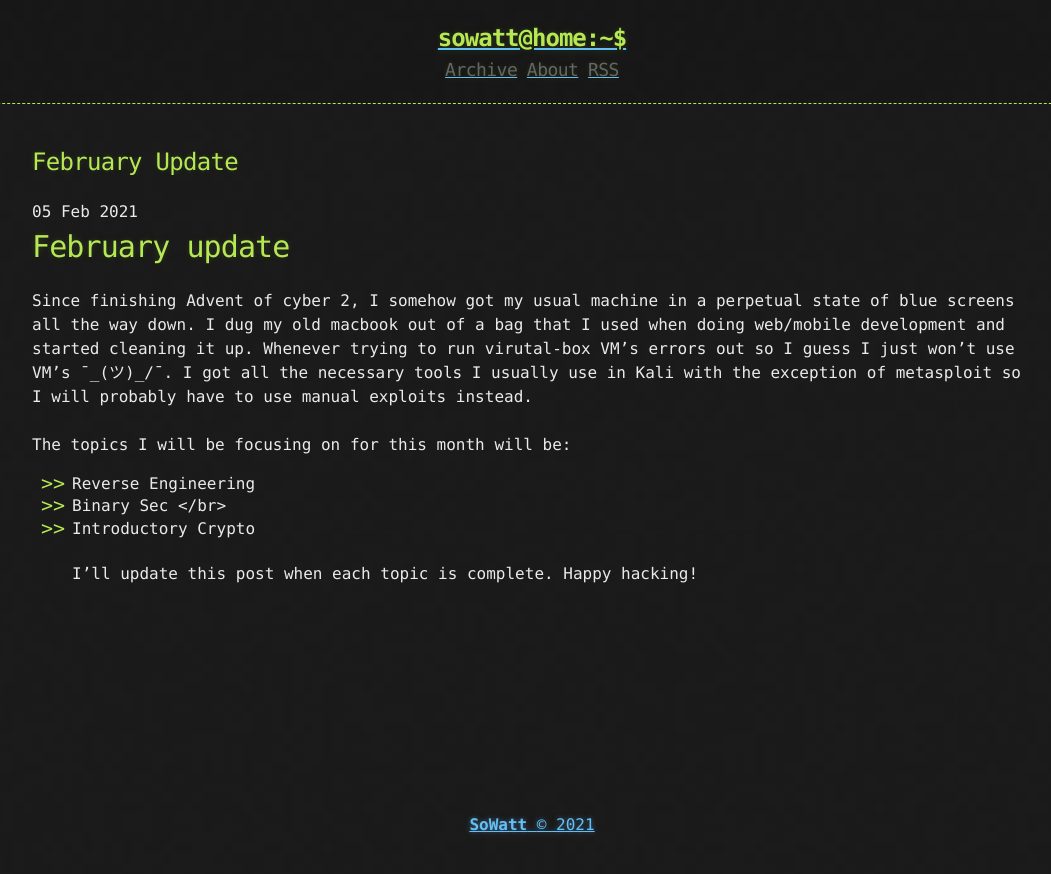
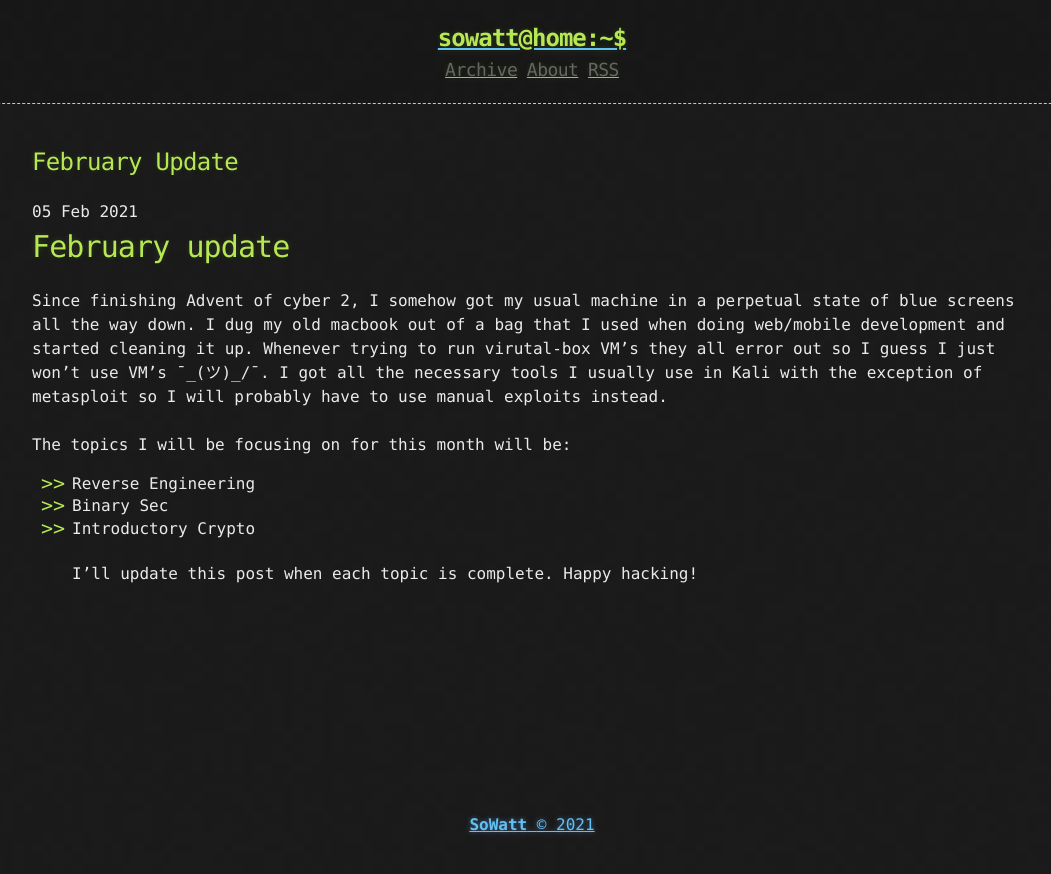
Before and after one commit to soWatt/soWatt.github.io, a Jekyll site: the page built from _posts/2021-02-05-FEB-UPDATE.md, in a window 1280 px wide. Shown: the top 874 px of the page, without its empty margins (108-1159 px from the left). Built offline with Jekyll 4.4.1, drawn with Linux system fonts in a browser that asks for light colours.

Commit message:
Update 2021-02-05-FEB-UPDATE.md

```diff
--- a/_posts/2021-02-05-FEB-UPDATE.md
+++ b/_posts/2021-02-05-FEB-UPDATE.md
@@ -5,7 +5,7 @@ published: true
 
 # [](#header-1) February update
 
-Since finishing Advent of cyber 2, I somehow got my usual machine in a perpetual state of blue screens all the way down. I dug my old macbook out of a bag that I used when doing web/mobile development and started cleaning it up. Whenever trying to run virutal-box VM's errors out so I guess I just won't use VM's ¯\_(ツ)_/¯. I got all the necessary tools I usually use in Kali with the exception of metasploit so I will probably have to use manual exploits instead.
+Since finishing Advent of cyber 2, I somehow got my usual machine in a perpetual state of blue screens all the way down. I dug my old macbook out of a bag that I used when doing web/mobile development and started cleaning it up. Whenever trying to run virutal-box VM's they all error out so I guess I just won't use VM's ¯\_(ツ)_/¯. I got all the necessary tools I usually use in Kali with the exception of metasploit so I will probably have to use manual exploits instead.
 <br/>
 <br/>
 The topics I will be focusing on for this month will be:
@@ -13,7 +13,7 @@ The topics I will be focusing on for this month will be:
 - Reverse Engineering
 <br/>
 - Binary Sec
-</br>
+<br/>
 - Introductory Crypto
 <br/>
 <br/>
```
